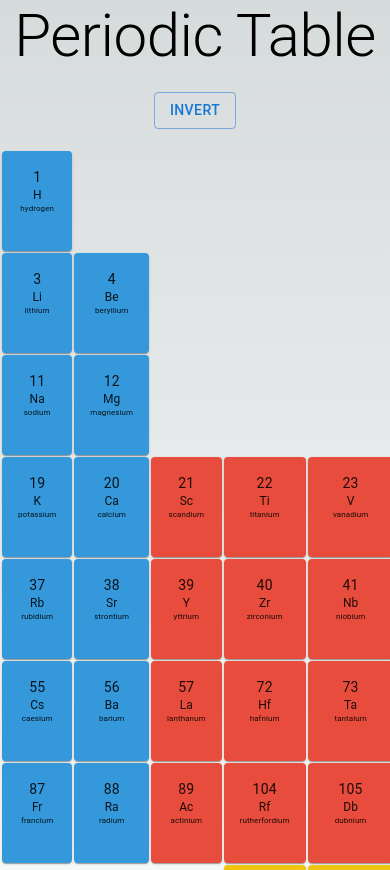
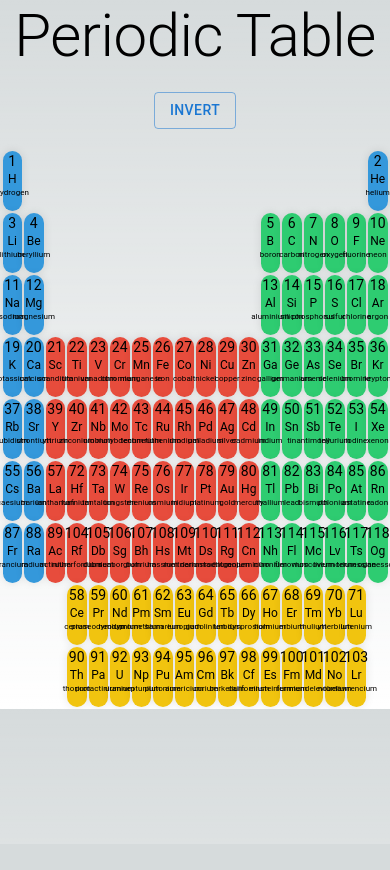
Before and after one commit to dsenteza/periodic-table, a Next.js app in the folder periodic-table-application/: page / in a window 390 px wide. Shown: the top 870 px of the page. After the commit the page ends 844 px from the top, so only its background shows below. Built offline with nearby package versions, Linux system fonts and the light colour scheme.

Commit message:
responsiveness

```diff
--- a/periodic-table-application/src/app/components/Element/Element.css
+++ b/periodic-table-application/src/app/components/Element/Element.css
@@ -6,8 +6,8 @@
   margin-top: auto;
   margin-bottom: auto;
   text-align: center;
-  width: 100%;
-  height: auto;
+  width: 0.05vw;
+  max-width: 200px;
   border-radius: 10px;
   box-shadow: 0 0 10px 0 rgba(0, 0, 0, 0.1);
   cursor: pointer;
--- a/periodic-table-application/src/app/components/Element/Element.tsx
+++ b/periodic-table-application/src/app/components/Element/Element.tsx
@@ -1,6 +1,5 @@
 import React from "react";
-import Card from "@mui/material/Card";
-import CardContent from "@mui/material/CardContent";
+import Box from "@mui/material/Box";
 import Typography from "@mui/material/Typography";
 import "./Element.css";
 
@@ -41,15 +40,16 @@ const Element: React.FC<ElementProps> = ({
   const backgroundColor = getBackgroundColor(block);
 
   return (
-    <Card
+    <Box
       style={{
         backgroundColor,
         ...(isBlockSelected ? { outline: "2px solid red" } : {}),
+        width: window.innerWidth / 20,
+        height: 'auto',
       }}
       className={`element-container ${isInverted ? "inverted" : ""}`}
       onClick={onClick}
     >
-      <CardContent>
         <Typography variant="body2">{atomicNumber}</Typography>
         <Typography variant="h5" fontSize={"0.75rem"}>
           {symbol}
@@ -57,8 +57,7 @@ const Element: React.FC<ElementProps> = ({
         <Typography sx={{ mb: 1.5 }} fontSize={"0.5rem"}>
           {name.toLocaleLowerCase()}
         </Typography>
-      </CardContent>
-    </Card>
+    </Box>
   );
 };
 
--- a/periodic-table-application/src/app/components/PeriodicTable/PeriodicTable.css
+++ b/periodic-table-application/src/app/components/PeriodicTable/PeriodicTable.css
@@ -6,4 +6,10 @@
 
 .page-layout {
   text-align: center;
+  align-items: center;
 }
+
+.table-layout{
+    margin-right: auto;
+    margin-left: auto;
+}
--- a/periodic-table-application/src/app/components/PeriodicTable/PeriodicTable.tsx
+++ b/periodic-table-application/src/app/components/PeriodicTable/PeriodicTable.tsx
@@ -63,7 +63,7 @@ const PeriodicTable: React.FC<PeriodicTableProps> = ({}) => {
       </Button>
       <br />
       <br />
-      <table className={`${inverted ? "inverted" : ""}`}>
+      <table className={`table-layout ${inverted ? "inverted" : ""}`}>
         <tbody>
           {organizeElements().map((row, rowIndex) => (
             <tr key={rowIndex}>
```
